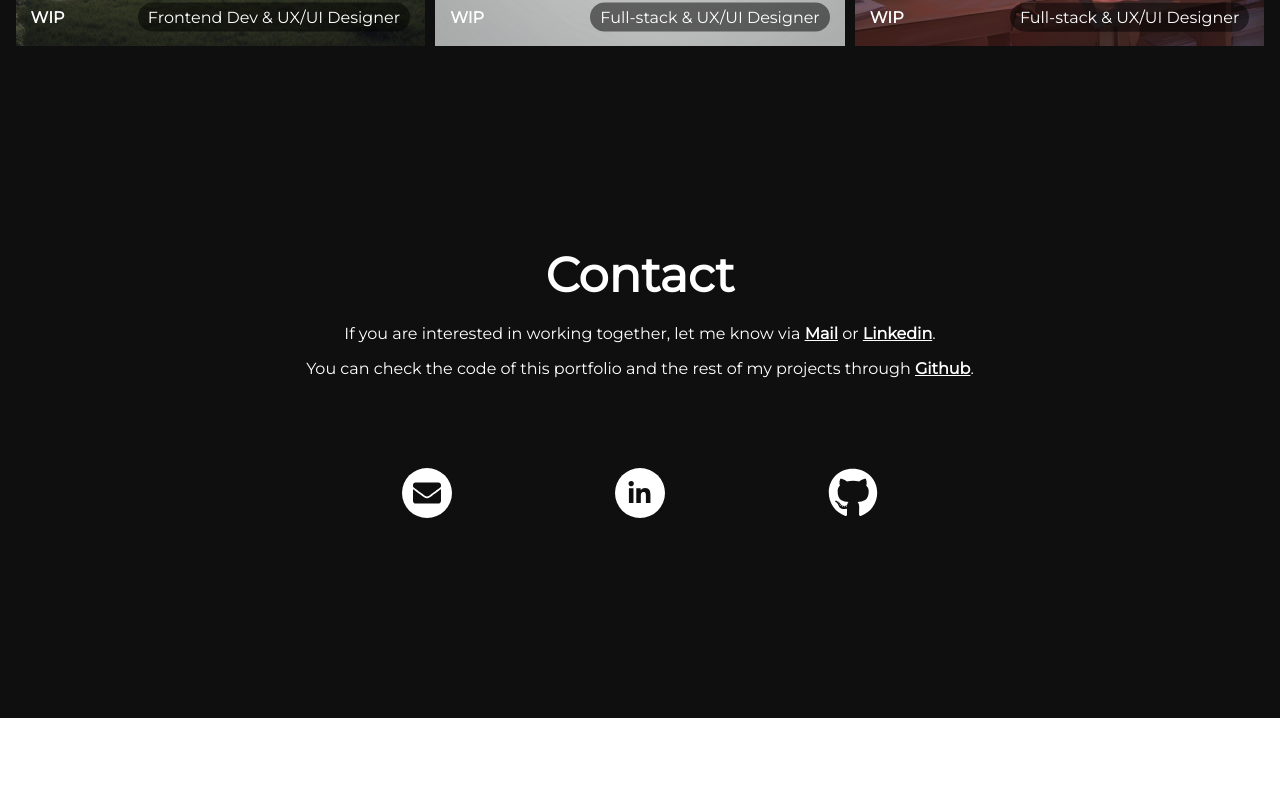
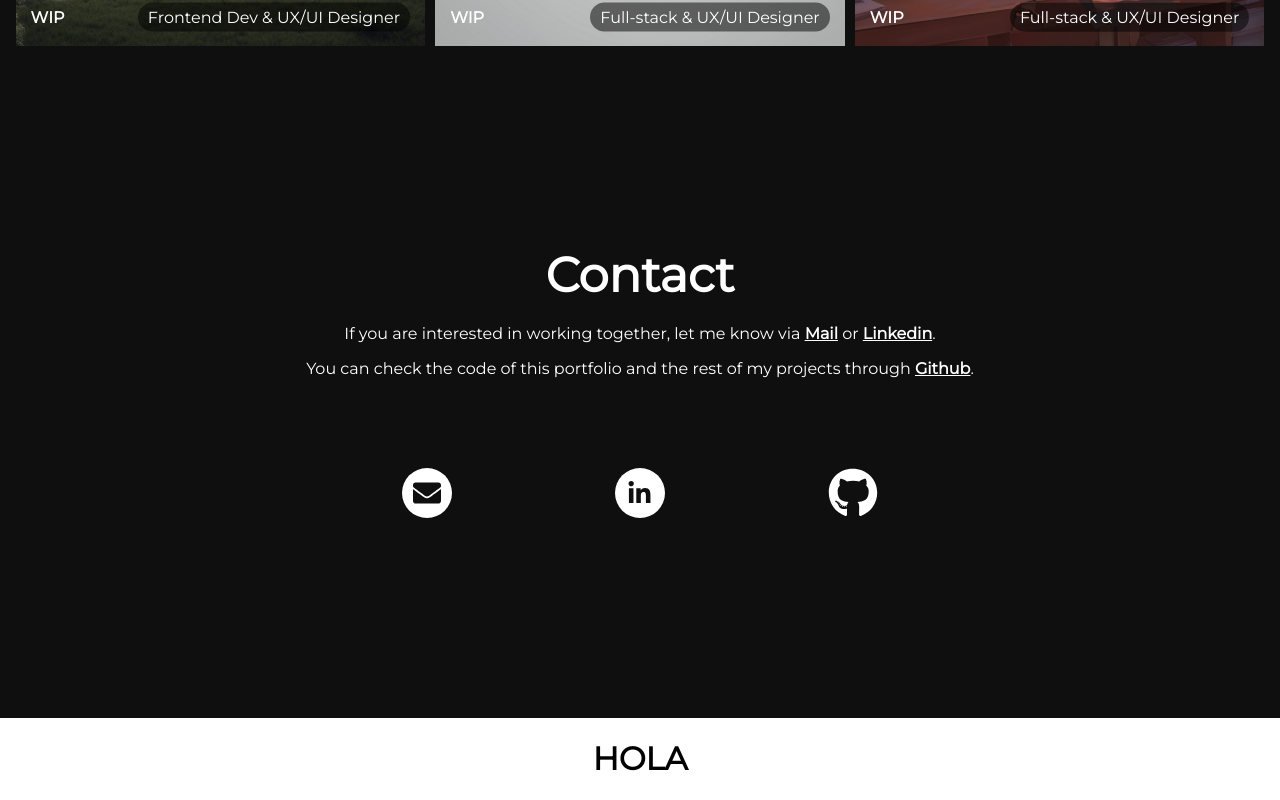
Before and after one commit to tuniet/portfolio24, a React (Create React App) app: page / in a window 1280 px wide. Shown: the part 4221-5021 px from the top of the page. Before the commit the page ends 4939 px from the top, so only its background shows below. Built offline with nearby package versions, Linux system fonts and the light colour scheme; a web font is replaced by a local one.

Commit message:
starting Card full page & debugged

```diff
--- a/src/App.js
+++ b/src/App.js
@@ -3,13 +3,14 @@ import Contact from './Contact'
 import Hero from './Hero';
 import Work from './Work';
 import React from 'react';
-
+import WorkCardExp from './WorkCardExp'
 function App() {
   return (
     <div className="App" >
       <Hero />
       <Work />
       <Contact />
+      <WorkCardExp />
     </div>
   );
 }
--- a/src/Work.jsx
+++ b/src/Work.jsx
@@ -9,7 +9,6 @@ import pomodoro from './media/pomodoro.png'
 import reacti from './media/react.svg'
 import htmli from './media/html.svg'
 import cssi from './media/css.svg'
-import jsi from './media/js.svg'
 
 function Work() {
   return (
--- /dev/null
+++ b/src/WorkCardExp.jsx
@@ -0,0 +1,11 @@
+import './WorkCardExp.css';
+
+function WorkCardExp() {
+  return (
+    <div className="WorkCardExp" >
+        <h1>HOLA</h1>
+    </div>
+  );
+}
+
+export default WorkCardExp;
```
Also changed, not shown: src/WorkCardExp.css (added).
